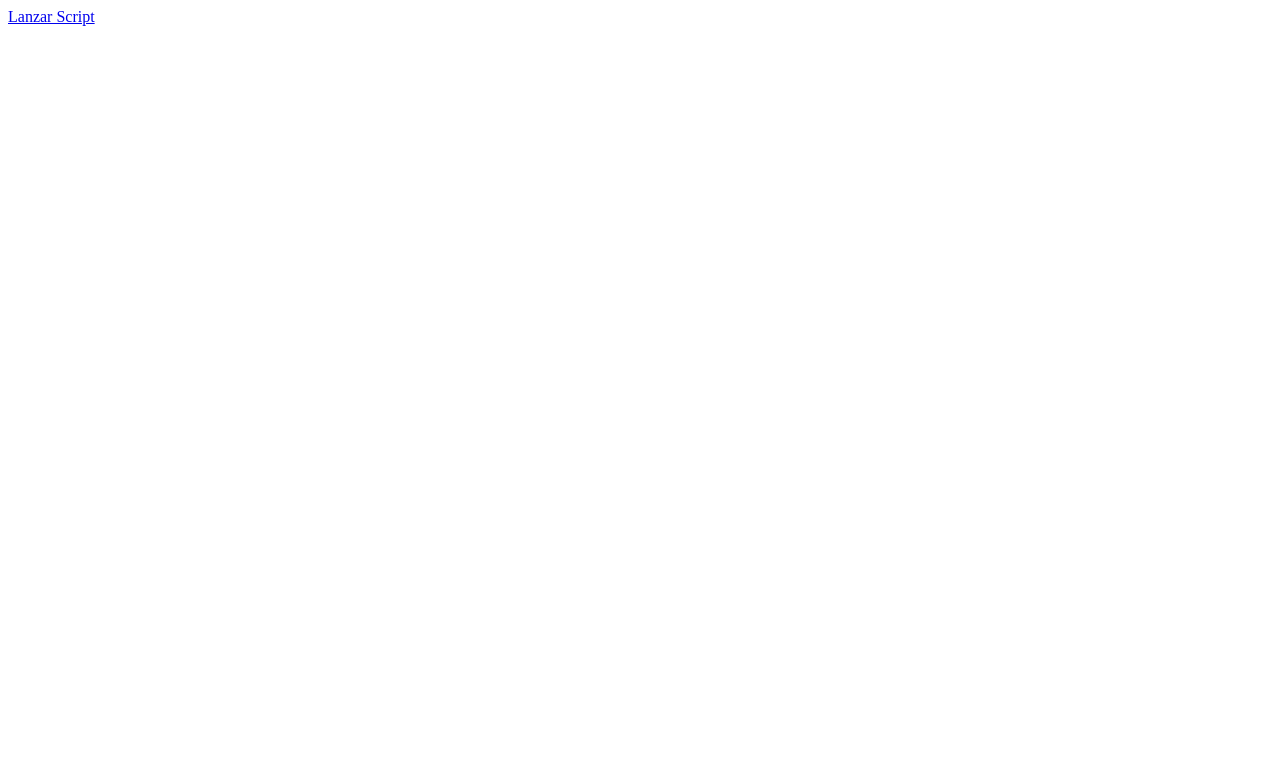
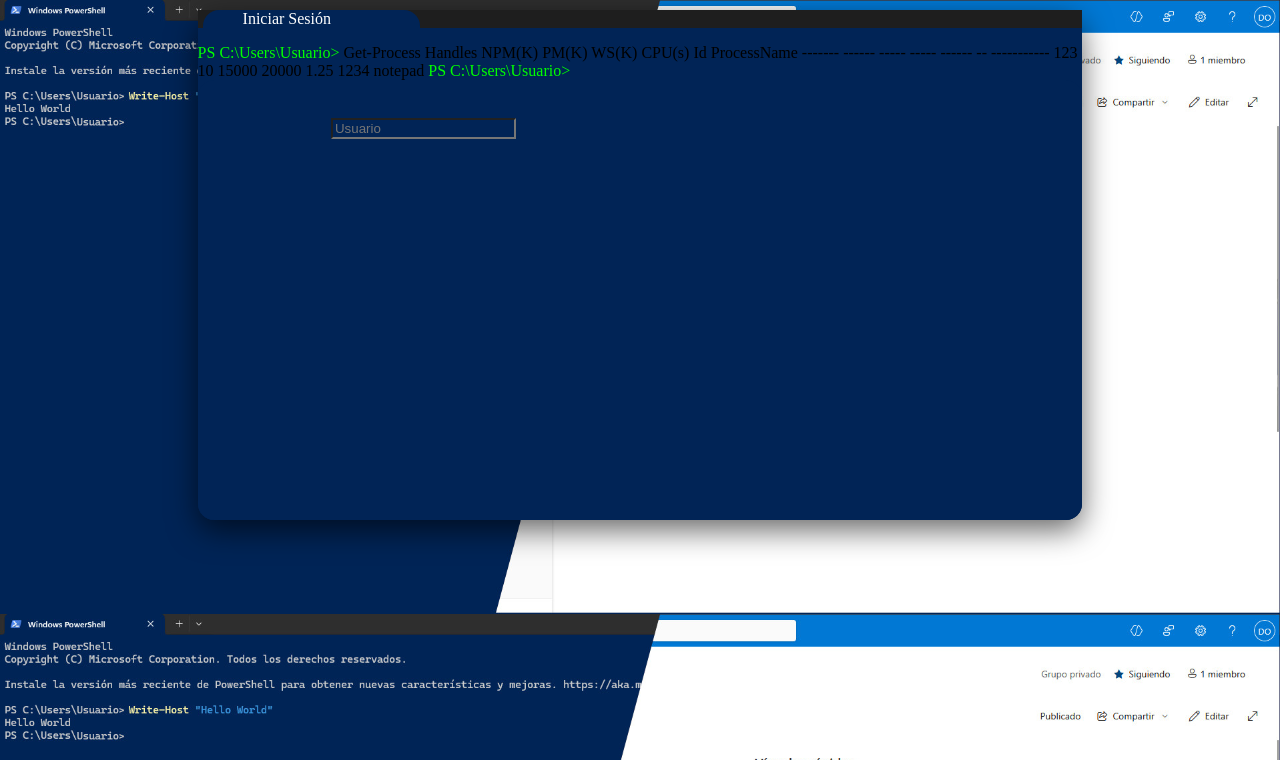
Before and after one commit to dolipoz/PNP-Web-API, a PHP site: page / in a window 1280 px wide. Before the commit the part shown is almost empty. Shown: the top 760 px of the page. Run offline with PHP 8.4, Linux system fonts and the light colour scheme.

Commit message:
Estructura de HTML 1

```diff
--- /dev/null
+++ b/HTML/CSS/general.css
@@ -0,0 +1,58 @@
+
+head {
+    background-color: black;
+}
+
+body {
+    background-image: url("../Multimedia/Fondo-Login.jpg");
+    background-size: 100%;
+}
+
+/* ------------ Sección para simular la consola de powershell ------------ */
+#ventana {
+    background-color: #012456;
+    box-shadow: 0 10px 30px rgba(0,0,0,0.6);
+    border-radius: 16px;
+    margin: auto 15% auto;
+    height: 50%;
+
+
+
+}
+/* Parte de las pestañas para simular la consola de powershell */
+nav {
+    background-color: rgb(30, 30, 30);
+    height: 10%;
+}
+nav ul {
+    list-style: none;
+}
+#pestanias {
+    background-color: #012456;
+    border-radius: 16px 16px 0px 0px;
+    margin-top: 10px;
+    margin-left: 5px;
+    width: 20%;
+    height: 90%;
+    color: white;
+}
+/* Parte de la consola para simular la consola de powershell */
+#consola {
+    background: #012456;
+    border-radius: 16px;
+    color: #ffffff;
+    padding: 20px;
+    font-family: Consolas, "Courier New", monospace;
+    font-size: 15px;
+    white-space: pre-wrap;
+    min-height: 400px;
+}
+#prompt {
+    color: #00ff00;
+}
+
+input {
+    background-color: #012456;
+    margin-left: 5px;
+}
+/* ------------------------------------------------------------------- */
--- a/HTML/script.php
+++ b/HTML/Scripts/script.php
@@ -12,7 +12,7 @@
 		$output = shell_exec('ls -lart');
 		echo "<pre>$output</pre>";
 	?>
-	<a href="index.php">Volver</a>
+	<a href="../index.php">Volver</a>
     </div>
 </body>
 </html>
--- /dev/null
+++ b/HTML/footer.php
@@ -0,0 +1,3 @@
+<footer>
+    © 2026 Daniel Olivares Pozo
+</footer>
--- /dev/null
+++ b/HTML/head.php
@@ -0,0 +1,23 @@
+<!DOCTYPE html>
+<html lang="es">
+<head>
+    <meta charset="UTF-8">
+    <meta name="viewport" content="width=device-width, initial-scale=1.0">
+    <meta name="author" content="Daniel Olivares Pozo">
+    <link rel="stylesheet" href="CSS/general.css">
+    <title>Sharepoint Powershell API</title>
+</head>
+<body>
+    <!-- Iniciamos sesión por cada usuario para usar variables globales -->
+    <?php
+        session_start();
+        $_SESSION["login"] = false;
+    ?>
+    <div id="ventana">
+        <nav>
+            <!-- Navegador general para los enlaces -->
+            <ul id="pestanias">
+                <?php if (!$_SESSION["login"]) echo '<li id="login">Iniciar Sesión</li>' ?>
+                <?php if ($_SESSION["login"]) echo '<li id="signup">Crear Usuario</li>' ?>
+            </ul>
+        </nav>
--- a/HTML/index.php
+++ b/HTML/index.php
@@ -1,13 +1,18 @@
-<!DOCTYPE html>
-<html lang="es">
-<head>
-    <meta charset="UTF-8">
-    <meta name="viewport" content="width=device-width, initial-scale=1.0">
-    <title>Proyecto</title>
-</head>
-<body>
-    <div id="centro">
-	<a href="script.php">Lanzar Script</a>
+<?php
+    include "head.php";
+?>
+
+        <span id="prompt">PS C:\Users\Usuario></span> Get-Process
+
+        Handles  NPM(K)    PM(K)      WS(K)     CPU(s)     Id  ProcessName
+        -------  ------    -----      -----     ------     --  -----------
+        123      10     15000      20000       1.25   1234  notepad
+
+        <span id="prompt">PS C:\Users\Usuario></span>
+
+        <form id="consola" action="POST">
+            <input type="text" id="usuario" placeholder="Usuario">
+        </form>
     </div>
 </body>
 </html>
```
Also changed, not shown: HTML/Multimedia/Fondo-Login.jpg (added), 1 other file.
